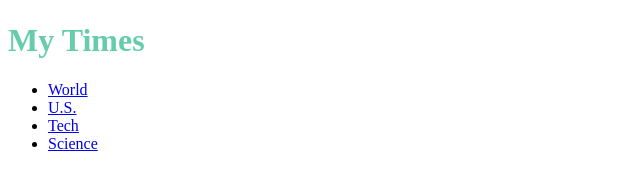
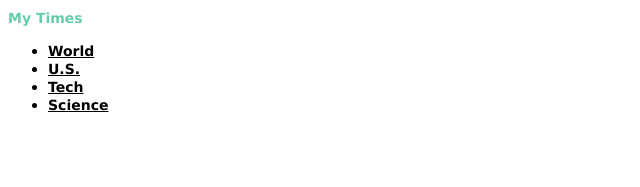
Before and after one commit to ejs21/MyTimes, a plain HTML site: page index.html in a window 1280 px wide. Shown: the part 71-258 px from the top of the page, without its empty margins (0-640 px from the left). Drawn offline with Linux system fonts and the light colour scheme.

Commit message:
Fix font header.

```diff
--- a/index.html
+++ b/index.html
@@ -14,14 +14,12 @@
         <h1>My Times</h1>
       </div>
       <div class="navigation">
-      <nav>
         <ul>
-          <li><a href="#World">World</a></li>
-          <li><a href="#US">U.S.</a></li>
-          <li><a href="Tech">Tech</a></li>
-          <li><a href="Science">Science</a></li>
+          <li><a href="#world">World</a></li>
+          <li><a href="#us">U.S.</a></li>
+          <li><a href="#tech">Tech</a></li>
+          <li><a href="#science">Science</a></li>
         </ul>
-      </nav>
     </div>
 
 
--- a/resources/css/style.css
+++ b/resources/css/style.css
@@ -1,12 +1,15 @@
 
-<!-- Header -->
 
-.header {
+.logo h1 {
   font-family: Verdana;
   font-size: 14px;
   font-weight: bold;
+  color: MediumAquamarine;
 }
 
-.header .logo {
-  color: MediumAquamarine;
+.navigation a {
+  font-family: Verdana;
+  font-size: 14px;
+  font-weight: bold;
+  color: black;
 }
```
